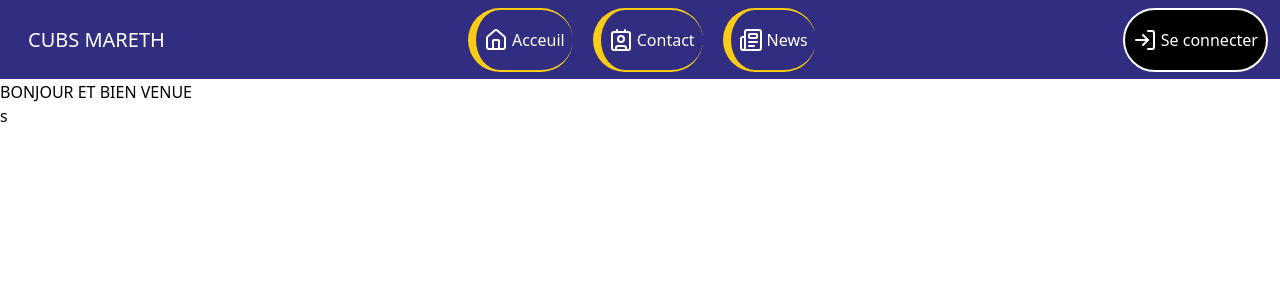
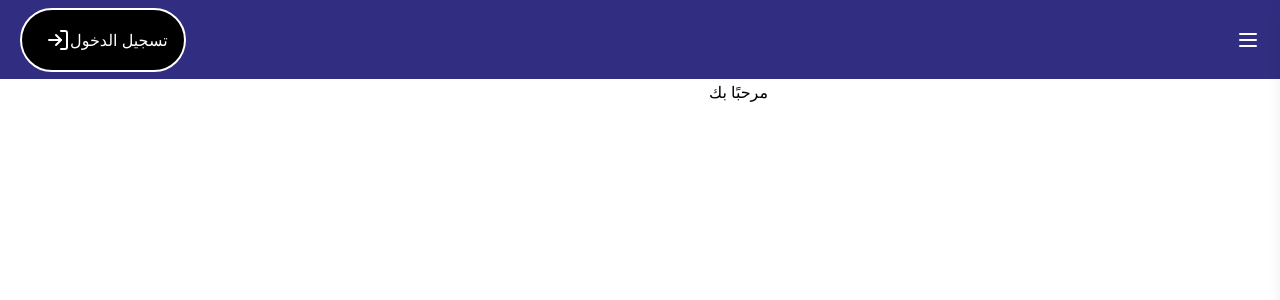
Before and after one commit to Cubs-Dev/cdfw, a React (Vite) app: page / in a window 1280 px wide. Shown: the top 300 px of the page. Built offline with nearby package versions, Linux system fonts and the light colour scheme.

Commit message:
reglage espace admin side bar et navbar

```diff
--- a/src/App.jsx
+++ b/src/App.jsx
@@ -2,11 +2,11 @@ import React from 'react';
 import { BrowserRouter as Router, Routes, Route } from "react-router-dom";
 
 // Layout
-import Layout from './layout/public/layout';
+import Layout from './layout/private/layout';
 
 // Page
 import Homme from './page/homme';
-import AnimatedCard from './page/animated-card';
+//import AnimatedCard from './page/animated-card';
 
 function App() {
     return (
@@ -15,7 +15,6 @@ function App() {
                 <Route path='/' element={<Layout />}>
                 <Route index element={<Homme />} />
                 </Route>
-            <Route path='/tt' element={<AnimatedCard/>}/>
 
             </Routes>
         </Router>
--- /dev/null
+++ b/src/layout/private/component/navbar.jsx
@@ -0,0 +1,32 @@
+import React, { useState } from "react";
+import { Link } from "react-router-dom";
+import { House, Contact, Newspaper, Menu, LogIn } from "lucide-react";
+import logo from "../../../assets/lgo.png";
+import Sidebar from "./Sidebar"; // Import Sidebar
+
+const Navbar = () => {
+  const [isMenuOpen, setIsMenuOpen] = useState(false);
+
+  return (
+    <>
+      <div className="bg-indigo-900 h-[5rem] w-full relative flex justify-between items-center border-b border-white px-5" dir="rtl">
+        {/* Logo et menu */}
+        <div className="flex items-center gap-4 flex-row-reverse relative">
+          <button className="text-white" onClick={() => setIsMenuOpen(!isMenuOpen)}>
+            <Menu />
+          </button>
+        </div>
+
+        {/* Bouton de connexion */}
+        <Link to="/login" className="w-auto md:flex items-center h-[4rem] px-4 border-2 border-white bg-black rounded-full text-white flex-row-reverse">
+          <LogIn className="ml-2" /> تسجيل الدخول
+        </Link>
+      </div>
+
+      {/* Sidebar - Affiché quand isMenuOpen est true */}
+      {isMenuOpen && <Sidebar isMenuOpen={isMenuOpen} setIsMenuOpen={setIsMenuOpen} />}
+    </>
+  );
+};
+
+export default Navbar;
--- /dev/null
+++ b/src/layout/private/component/sidebar.jsx
@@ -0,0 +1,90 @@
+import React from "react";
+import { X, House, Contact, Newspaper } from "lucide-react";
+import { Link } from "react-router-dom";
+import { motion } from "framer-motion";  // Importation de framer-motion
+import logo from "../../../assets/lgo.png";
+
+const Sidebar = ({ isMenuOpen, setIsMenuOpen }) => {
+  return (
+    <motion.div
+      className="fixed top-0 right-0 h-screen w-[250px] bg-indigo-900 text-white p-4 shadow-lg"
+      dir="rtl"
+      initial={{ x: "100%" }}  // Initialisation: position hors écran
+      animate={{ x: isMenuOpen ? 0 : "100%" }}  // Déplacement de la sidebar
+      transition={{ type: "spring", stiffness: 300, damping: 30 }}  // Animation fluide avec un ressort
+    >
+      {/* Bouton pour fermer la Sidebar */}
+      <motion.button
+        className="absolute top-4 right-4 text-white"
+        onClick={() => setIsMenuOpen(false)}
+        whileHover={{ scale: 1.1 }}  // Légère mise à l'échelle au survol
+        whileTap={{ scale: 0.95 }}  // Réduction au clic
+        transition={{ type: "spring", stiffness: 400, damping: 10 }}
+      >
+        <X />
+      </motion.button>
+
+      {/* Logo avec animation */}
+      <div className="flex flex-col items-center gap-2">
+        <motion.img
+          src={logo}
+          alt="CUBS DEVELOPMENT"
+          className="h-[4rem] w-[4rem]"
+          initial={{ opacity: 0, scale: 0.8 }}  // Initialisation : invisible et petite taille
+          animate={{ opacity: 1, scale: 1 }}  // Apparition et mise à l'échelle
+          transition={{ duration: 0.5 }}  // Animation rapide
+        />
+        <motion.span
+          className="text-xl"
+          initial={{ opacity: 0, y: -10 }}  // Initialisation : invisible et décalé vers le haut
+          animate={{ opacity: 1, y: 0 }}  // Apparition avec déplacement
+          transition={{ duration: 0.5, delay: 0.2 }}  // Retard de 0.2s pour l'animation
+        >
+          مرحبا بك معنا
+        </motion.span>
+      </div>
+
+      {/* Liens avec animation de survol */}
+      <nav className="mt-6 flex flex-col gap-4 items-end">
+        <motion.div
+          initial={{ opacity: 0, y: 20 }}
+          animate={{ opacity: 1, y: 0 }}
+          transition={{ duration: 0.5, delay: 0.4 }}  // Retard léger pour chaque lien
+        >
+          <Link
+            to="/"
+            className="flex items-center gap-2 text-white hover:text-indigo-400 transition duration-300 transform hover:scale-105"
+          >
+            <House /> الرئيسية
+          </Link>
+        </motion.div>
+        <motion.div
+          initial={{ opacity: 0, y: 20 }}
+          animate={{ opacity: 1, y: 0 }}
+          transition={{ duration: 0.5, delay: 0.6 }}
+        >
+          <Link
+            to="/contact"
+            className="flex items-center gap-2 text-white hover:text-indigo-400 transition duration-300 transform hover:scale-105"
+          >
+            <Contact /> اتصل بنا
+          </Link>
+        </motion.div>
+        <motion.div
+          initial={{ opacity: 0, y: 20 }}
+          animate={{ opacity: 1, y: 0 }}
+          transition={{ duration: 0.5, delay: 0.8 }}
+        >
+          <Link
+            to="/blog"
+            className="flex items-center gap-2 text-white hover:text-indigo-400 transition duration-300 transform hover:scale-105"
+          >
+            <Newspaper /> الأخبار
+          </Link>
+        </motion.div>
+      </nav>
+    </motion.div>
+  );
+};
+
+export default Sidebar;
--- /dev/null
+++ b/src/layout/private/layout.jsx
@@ -0,0 +1,24 @@
+import React from 'react';
+import { Outlet } from 'react-router-dom';
+import Navbar from './component/Navbar';
+import Sidebar from './component/Sidebar';
+
+const Layout = () => {
+  return (
+    <div className="flex flex-col h-screen">
+      <header>
+        <Navbar />
+      </header>
+      <main className="flex flex-grow">
+        <div className="w-3/5">
+          <Outlet />
+        </div>
+        <div className="w-2/5">
+          <Sidebar />
+        </div>
+      </main>
+    </div>
+  );
+};
+
+export default Layout;
--- a/src/layout/public/component/navbar.jsx
+++ /dev/null
@@ -1,34 +0,0 @@
-import React from 'react'
-import { useNavigate } from 'react-router-dom'
-import {Link} from 'react-router-dom'
-import {House , Contact ,Newspaper, Menu , LogIn } from 'lucide-react'
-//import logo from '../../assets/lgo.png'
-
-const navbar = () => {
-  return (
-    <div id='NAV' className=" bg-indigo-900	h-[5rem] w-auto flex justify-between items-center border-b border-white ">
-      <div id = "logo" className=' flex items-center ml-5 mr-5' >
-      <Menu className='text-white md:hidden ml-2 mr-4'/>
-        {/*<img src={logo} className='h-[4rem] w-[4rem]'/>*/}
-        <span className='text-xl text-white p-2 ' > CUBS MARETH</span>
-      </div>
-      <div id='link ' className=' flex justify-center items-center gap-2'>
-      <Link to={"/"} className="hidden md:flex justify-self-auto items-center p-2 w-50 h-[4rem] border-t-2 border-b-2 border-l-8  border-yellow-400	 bg-transparent rounded-full text-white mr-3 ">
-          <House className='mr-1'/>
-        Acceuil   </Link>
-        <Link to={"/contact"} className="hidden md:flex justify-self-auto items-center p-2 w-50 h-[4rem] border-t-2 border-b-2 border-l-8  border-yellow-400	 bg-transparent rounded-full text-white mr-3 ">
-          <Contact className='mr-1'/>
-        Contact  </Link>
-        <Link to={"/blog"} className="hidden md:flex justify-self-auto items-center p-2 w-50 h-[4rem] border-t-2 border-b-2 border-l-8  border-yellow-400	 bg-transparent rounded-full text-white mr-3 ">
-         <Newspaper className='mr-1'/>
-        News</Link>
-      </div>
-      <div>
-      <Link to={"/login"} className="hidden md:flex items-center w-50 h-[4rem] border-2 border-white bg-black rounded-full text-white mr-3 p-2 ml-5 ">
-          <LogIn className='mr-1'/>
-        Se connecter </Link> </div>
-
-    </div>  )
-}
-
-export default navbar
--- a/src/layout/public/layout.jsx
+++ /dev/null
@@ -1,18 +0,0 @@
-import React from 'react'
-import { Outlet } from 'react-router-dom'
-import Navbar from './component/navbar'
-
-const layout = () => {
-  return (
-    <div>
-    <header>
-        <div><Navbar/></div>
-      </header>
-    <main>
-      <Outlet/>
-    </main>
-</div>
-)
-}
-
-export default layout
--- a/src/page/animated-card.jsx
+++ b/src/page/animated-card.jsx
@@ -1,4 +1,4 @@
-import { useState } from "react";
+{/*import { useState } from "react";
 import { motion } from "framer-motion";
 import { ArrowRight, Heart } from "lucide-react";
 
@@ -25,7 +25,7 @@ export default function AnimatedCard() {
         transition={{ type: "spring", stiffness: 300 }}
       >
         <div className="relative w-24 h-24 rounded-full overflow-hidden">
-          {/* Remplacement de Image par img pour React */}
+          {/* Remplacement de Image par img pour React
           <img
             src="/placeholder.svg?height=96&width=96"
             alt="Profile"
@@ -90,4 +90,4 @@ export default function AnimatedCard() {
       </div>
     </motion.div>
   );
-}
+}*/}
--- a/src/page/homme.jsx
+++ b/src/page/homme.jsx
@@ -1,11 +1,11 @@
-import React from 'react'
+import React from 'react';
 
-const homme = () => {
+const Homme = () => {
   return (
-  <div>
-    <h1> BONJOUR ET BIEN VENUE </h1>
-  s</div>
-  )
-}
+    <div dir="rtl">
+      <h1> مرحبًا بك </h1>
+    </div>
+  );
+};
 
-export default homme
+export default Homme;
--- a/tailwind.config.js
+++ b/tailwind.config.js
@@ -1,10 +1,9 @@
 /** @type {import('tailwindcss').Config} */
 module.exports = {
-  content: [
-    "./src/**/*.{js,jsx,ts,tsx}", // Assure-toi que ce chemin correspond à ton projet
-  ],
+  darkMode: "class", // Active le mode sombre basé sur une classe
+  content: ["./src/**/*.{js,jsx,ts,tsx}"],
   theme: {
     extend: {},
   },
   plugins: [],
-}
+};
```
Also changed, not shown: src/assets/lgo.png (added).
